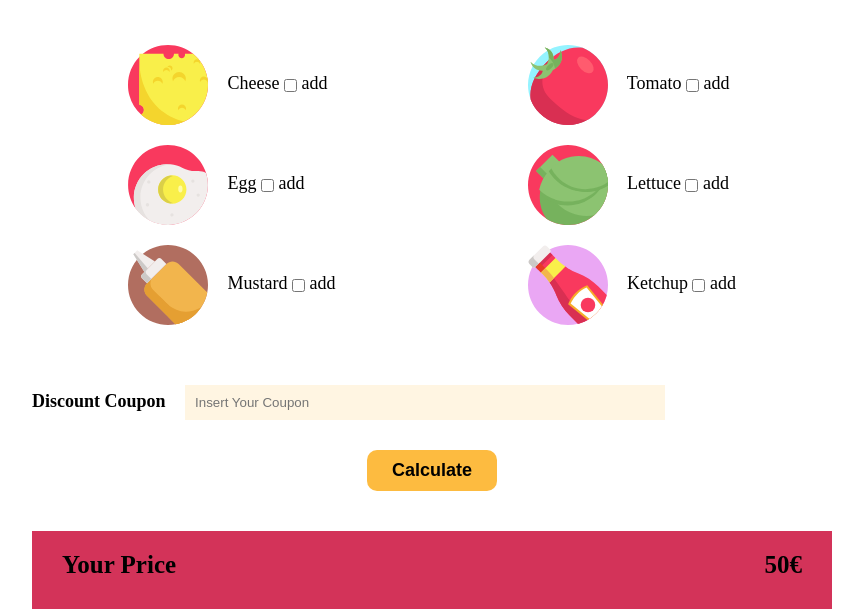
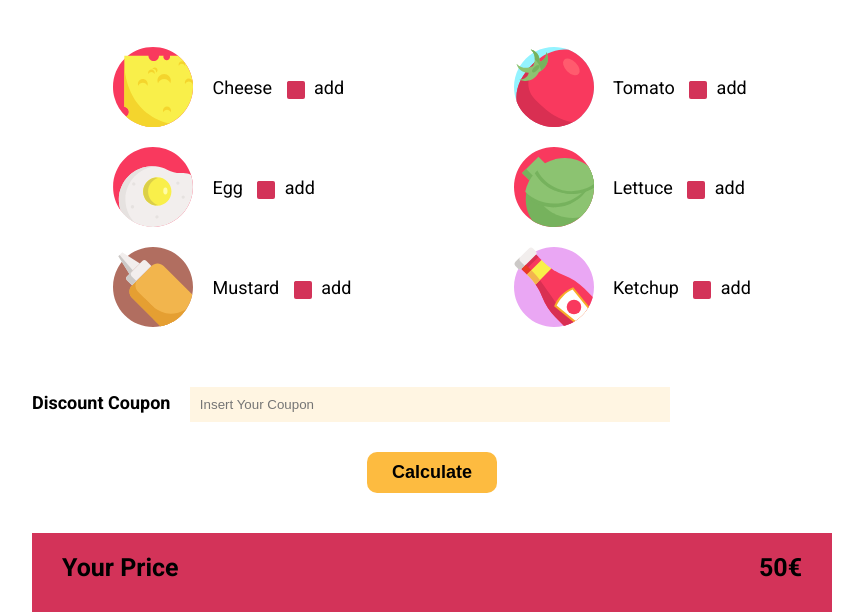
Before and after one commit to giuseppe-lana27/js-burger, a plain HTML site: page index.html in a window 1280 px wide. Shown: the part 240-852 px from the top of the page, without its empty margins (208-1071 px from the left). Drawn offline with Linux system fonts and the light colour scheme.

Commit message:
modifica style checkbox

```diff
--- a/css/style.css
+++ b/css/style.css
@@ -5,6 +5,9 @@
   box-sizing: border-box;
 }
 /* mix */
+body{
+  font-family: 'Roboto', sans-serif;
+}
 .wrapper{
   max-width: 800px;
   margin: auto;
@@ -59,8 +62,33 @@ header{
   margin-right: 15px;
   vertical-align: middle;
 }
+.ingredient-label{
+  vertical-align: middle;
+}
 .add-ingredient{
+  margin: 0 10px;
+  position: relative;
+}
+.add-ingredient:after{
   vertical-align: middle;
+  display:block;
+  height: 18px;
+  width: 18px;
+  background-color: #D33359;
+  border-radius: 2px;
+  content:"";
+}
+.add-ingredient:before{
+  font-family: 'Material Icons';
+  content:"\e876";
+  position: absolute;
+  font-size: 30px;
+  font-weight: 700;
+  top: -10px;
+  display: none;
+}
+.add-ingredient:checked:before{
+  display: block;
 }
 .discount-label{
   font-size: 18px;
--- a/index.html
+++ b/index.html
@@ -4,6 +4,11 @@
   <meta charset="UTF-8">
   <meta name="viewport" content="width=device-width, initial-scale=1.0">
   <meta http-equiv="X-UA-Compatible" content="ie=edge">
+  <!-- google fonts -->
+  <link rel="preconnect" href="https://fonts.gstatic.com">
+  <link href="https://fonts.googleapis.com/css2?family=Roboto:wght@300;400;500;700&display=swap" rel="stylesheet">
+  <link href="https://fonts.googleapis.com/icon?family=Material+Icons" rel="stylesheet">
+  <!-- /google fonts -->
   <link rel="stylesheet" href="css/style.css">
   <title>Create Your Burger</title>
 </head>
@@ -31,19 +36,19 @@
           <ul class="ingredients-list">
             <li>
               <img src="img/cheese.svg" alt="cheese" class="ingredient-img">
-              <label for="cheese"> Cheese
+              <label for="cheese" class="ingredient-label"> Cheese
                 <input type="checkbox" id="cheese" class="add-ingredient" value="4"> add
               </label>
             </li>
             <li>
               <img src="img/fried-egg.svg" alt="Egg" class="ingredient-img">
-              <label for="egg"> Egg
+              <label for="egg" class="ingredient-label"> Egg
                 <input type="checkbox" id="egg" class="add-ingredient" value="3"> add
               </label>
             </li>
             <li>
               <img src="img/mustard.svg" alt="Mustard" class="ingredient-img">
-              <label for="mustard"> Mustard
+              <label for="mustard" class="ingredient-label"> Mustard
                 <input type="checkbox" id="mustard" class="add-ingredient" value="2"> add
               </label>
             </li>
@@ -53,19 +58,19 @@
           <ul class="ingredients-list">
             <li>
               <img src="img/tomato.svg" alt="tomato" class="ingredient-img">
-              <label for="tomato"> Tomato
+              <label for="tomato" class="ingredient-label"> Tomato
                 <input type="checkbox" id="tomato" class="add-ingredient" value="5"> add
               </label>
             </li>
             <li>
               <img src="img/lettuce.svg" alt="Lettuce" class="ingredient-img">
-              <label for="lettuce"> Lettuce
+              <label for="lettuce" class="ingredient-label"> Lettuce
                 <input type="checkbox" id="lettuce" class="add-ingredient" value="5"> add
               </label>
             </li>
             <li>
               <img src="img/ketchup.svg" alt="Ketchup" class="ingredient-img">
-              <label for="ketchup"> Ketchup
+              <label for="ketchup" class="ingredient-label"> Ketchup
                 <input type="checkbox" id="ketchup" class="add-ingredient" value="2"> add
               </label>
             </li>
```
Also changed, not shown: js/script.js (line endings or trailing spaces).
